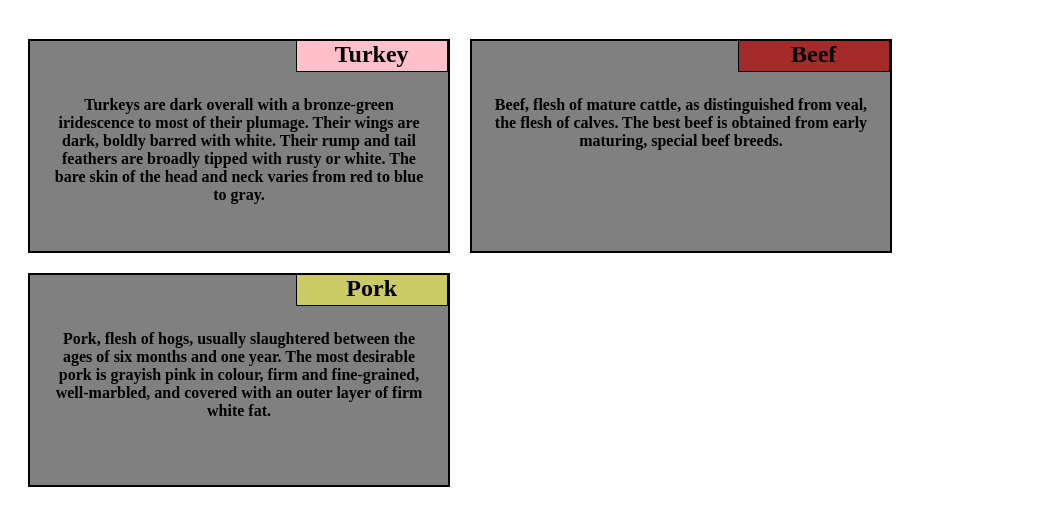
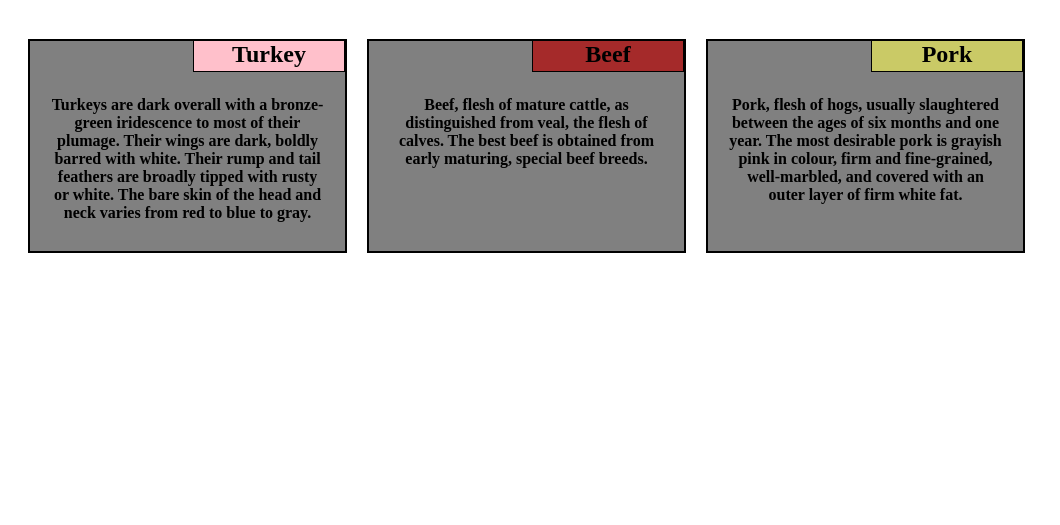
Before and after one commit to Olatemidayo/Olatemidayo, a plain HTML site: page index.html in a window 1280 px wide. Shown: the part 61-586 px from the top of the page, without its empty margins (0-1060 px from the left). Drawn offline with Linux system fonts and the light colour scheme.

Commit message:
Add files via upload

```diff
--- a/style.css
+++ b/style.css
@@ -11,7 +11,7 @@ h1{
     padding: 10px;
  }
  .col-lg-1 {
-    width: 378px;
+    width: 275px;
     height: 170px;
     background-color: gray;
     float: left;
@@ -22,7 +22,7 @@ h1{
     font-weight: bold;
  }
  .col-lg-2 {
-    width: 378px;
+    width: 275px;
     height: 170px;
     background-color: gray;
     float: left;
@@ -33,7 +33,7 @@ h1{
     font-weight: bold;
  }
  .col-lg-3 {
-    width: 378px;
+    width: 275px;
     height: 170px;
     background-color: gray;
     float: left;
@@ -49,7 +49,7 @@ h1{
     border: 1px solid black;
     background-color: pink;
     margin-top: -21px;
-    margin-left: 65%;
+    margin-left: 52%;
     font-size: x-large;
  }
  #p2 {
@@ -58,7 +58,7 @@ h1{
     border: 1px solid black;
     background-color: brown;
     margin-top: -21px;
-    margin-left: 65%;
+    margin-left: 52%;
     font-size: x-large;
  }
  #p3 {
@@ -67,19 +67,19 @@ h1{
     border: 1px solid black;
     background-color: rgba(218, 218, 96, 0.822);
     margin-top: -21px;
-    margin-left: 65%;
+    margin-left: 52%;
     font-size: x-large;
  }
 @media (max-width: 1200px) {
   .col-lg-1 .col-lg-2 .col-lg-3 {
     float: left;
-    width: 100%;
+    width: 69.5%;
 }
 }
-@media (min-width: 768px) and (min-width: 768px) {
+@media (min-width: 768px) and (min-width: 991px) {
     .col-md-1 .col-md-2 .col-md-3 {
         float: left;
-        width: 100%;
+        width: 69.5%;
     }
     .col-md-1 {
         float: left;
@@ -92,6 +92,6 @@ h1{
 }
     .col-md-3 {
     float: left;
-    width: 100%;
+    width: 61.5%;
 }
 }
```
